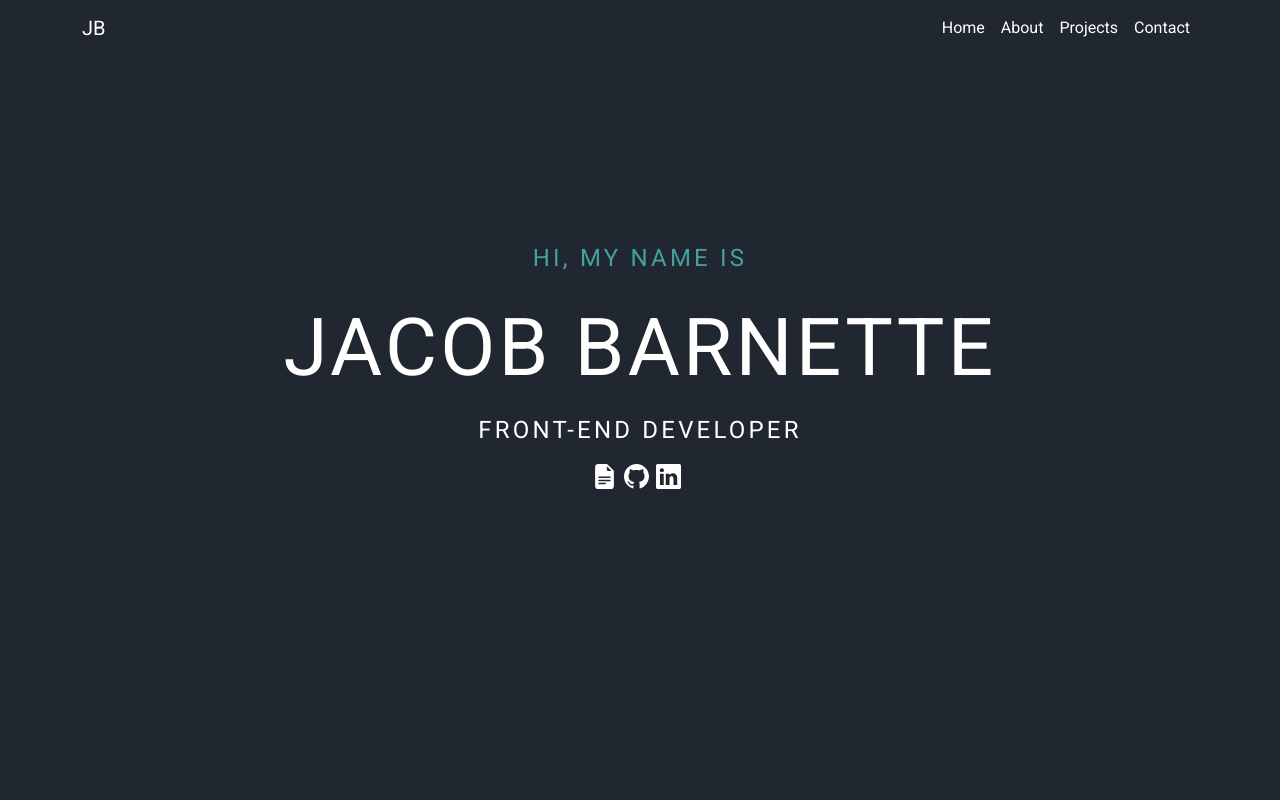
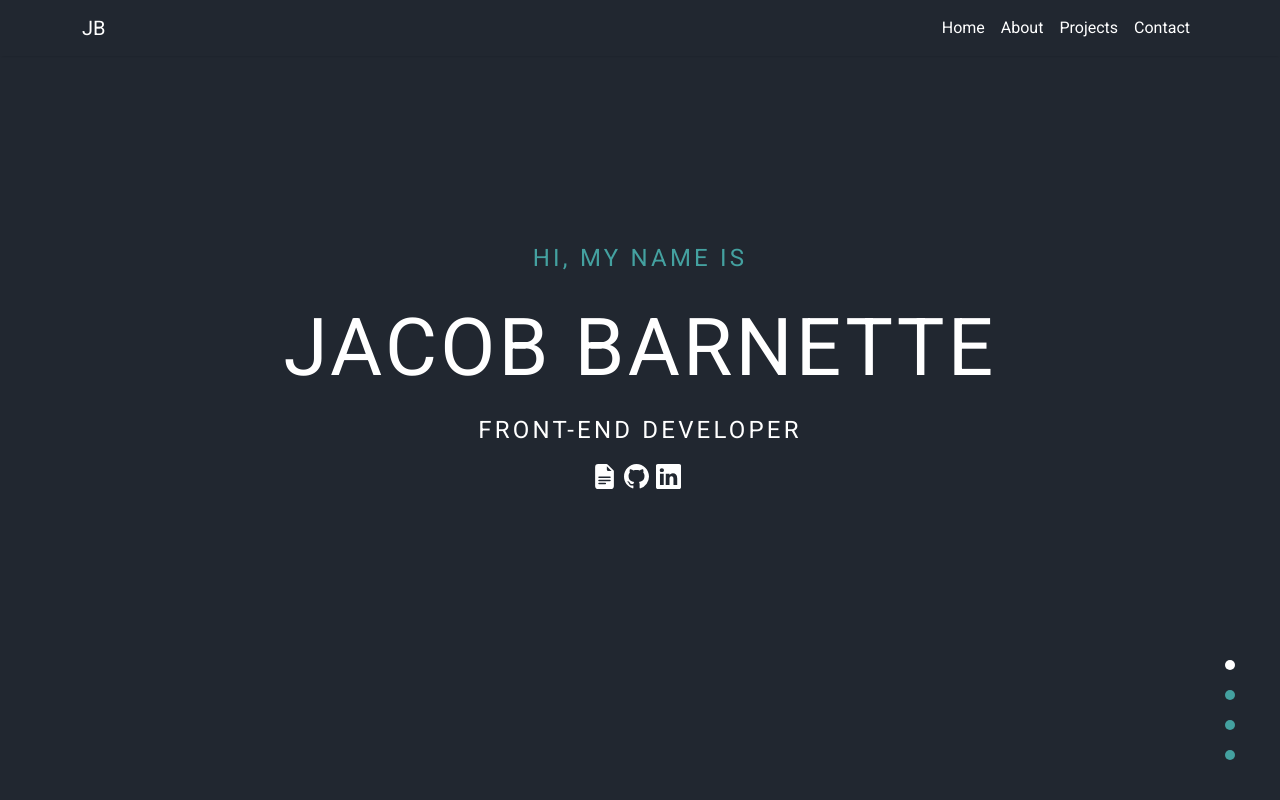
Before and after one commit to jacobbarnette/portfoliov1, a React (Create React App) app: page / in a window 1280 px wide. Shown: the top 800 px of the page. Built offline with nearby package versions, Linux system fonts and the light colour scheme.

Commit message:
added dots to show user scroll progerss

```diff
--- a/src/App.js
+++ b/src/App.js
@@ -1,4 +1,4 @@
-import React from "react";
+import React, { useState, useRef, useEffect } from "react";
 import Header from "./components/Header";
 import About from "./components/About";
 import Landing from "./components/Landing";
@@ -6,19 +6,83 @@ import Skills from "./components/Skills";
 import Project from "./components/Projects";
 import "bootstrap/dist/css/bootstrap.min.css";
 import ContactForm from "./components/ContactForm";
+
 const App = () => {
+  const [activeSection, setActiveSection] = useState(0);
+  const sectionRefs = [useRef(null), useRef(null), useRef(null), useRef(null)];
+  const [visitedSections, setVisitedSections] = useState([0]);
+
+  useEffect(() => {
+    const observer = new IntersectionObserver(
+      (entries) => {
+        entries.forEach((entry) => {
+          if (entry.isIntersecting) {
+            const sectionIndex = parseInt(entry.target.dataset.index);
+
+            if (sectionIndex !== activeSection) {
+              setActiveSection(sectionIndex);
+            }
+            if (!visitedSections.includes(sectionIndex)) {
+              setVisitedSections((visitedSections) => [
+                ...visitedSections,
+                sectionIndex,
+              ]);
+            }
+          }
+        });
+      },
+      {
+        root: null,
+        rootMargin: "0px",
+        threshold: 0.5,
+      }
+    );
+
+    sectionRefs.forEach((ref) => observer.observe(ref.current));
+
+    return () => {
+      observer.disconnect();
+    };
+  }, [sectionRefs, visitedSections, activeSection]);
+
+  const dots = sectionRefs.map((ref, i) => {
+    const isActive = i === activeSection;
+    const isVisited = visitedSections.includes(i);
+
+    return (
+      <div
+        key={i}
+        className={`dot ${isVisited ? "visited" : ""} ${
+          isActive ? "active" : ""
+        }`}
+      ></div>
+    );
+  });
+
   return (
     <div>
       <Header />
-      <Landing />
-      <div className="aboutGrouping">
+      <div ref={sectionRefs[0]} data-index="0">
+        <Landing />
+      </div>
+      <div ref={sectionRefs[1]} data-index="1">
         <About />
+      </div>
+      <div ref={sectionRefs[2]} data-index="2">
         <Skills />
       </div>
-      <Project />
-      <ContactForm />
+      <div>
+        <Project />
+      </div>
+      <div ref={sectionRefs[3]} data-index="3">
+        {" "}
+        <ContactForm />
+      </div>
+
+      <div className="dotsContainer row">
+        <div className="dots">{dots}</div>
+      </div>
     </div>
   );
 };
-
 export default App;
--- a/src/components/Landing.js
+++ b/src/components/Landing.js
@@ -27,7 +27,7 @@ const Landing = () => {
             <a
               target="_blank"
               rel="noreferrer"
-              href="https://drive.google.com/file/d/1DLzFIZ-lZBEiGjmY0D97RhD7MBN28wdy/view?usp=sharing"
+              href="https://drive.google.com/file/d/1rvzbZW1RjQtJDZpK1m1l6nnuxMkQ6LKS/view?usp=sharing"
             >
               <BsFillFileEarmarkTextFill
                 onClick={() => console.log("hl")}
--- a/src/index.css
+++ b/src/index.css
@@ -23,6 +23,62 @@ h1 {
   color: white;
 }
 
+.dots {
+  color: red;
+  display: flex;
+  flex-direction: column;
+  justify-content: center;
+  margin: 10px 10px 10px 0;
+}
+
+.dots div {
+  height: 10px;
+  width: 10px;
+  border-radius: 50%;
+  margin: 10px 10px 10px 0;
+  background-color: gray;
+  transition: background-color 0.3s ease-in-out;
+}
+
+.dots .dot-text {
+  background-color: var(--bg-color)
+}
+
+.section-name {
+  margin-right: ;
+  font-size: 14px;
+  font-weight: bold;
+  color: gray;
+}
+
+.dots div.active,
+.dots div.visited {
+  background-color: var(--text-color);
+}
+.dots div.visited.active {
+  background-color: white;
+}
+
+.dotsContainer {
+  position: fixed;
+  bottom: 20px;
+  right: 20px;
+  display: flex;
+  justify-content: center;
+}
+
+.navbarBrand:hover {
+  color: var(--text-color);
+}
+
+
+.visited {
+  background-color: lightgray;
+}
+
+.active {
+  background-color: black;
+}
 .developerTxt {
   letter-spacing: 0.2rem;
 }
@@ -251,4 +307,8 @@ button {
     .card-img {
       display: none;
     }
+
+    .dotsContainer {
+      display: none;
+    }
 }
```
Also changed, not shown: src/components/ProgressDots.js (added), 1 other file (tests, documents, lock files or other folders).
